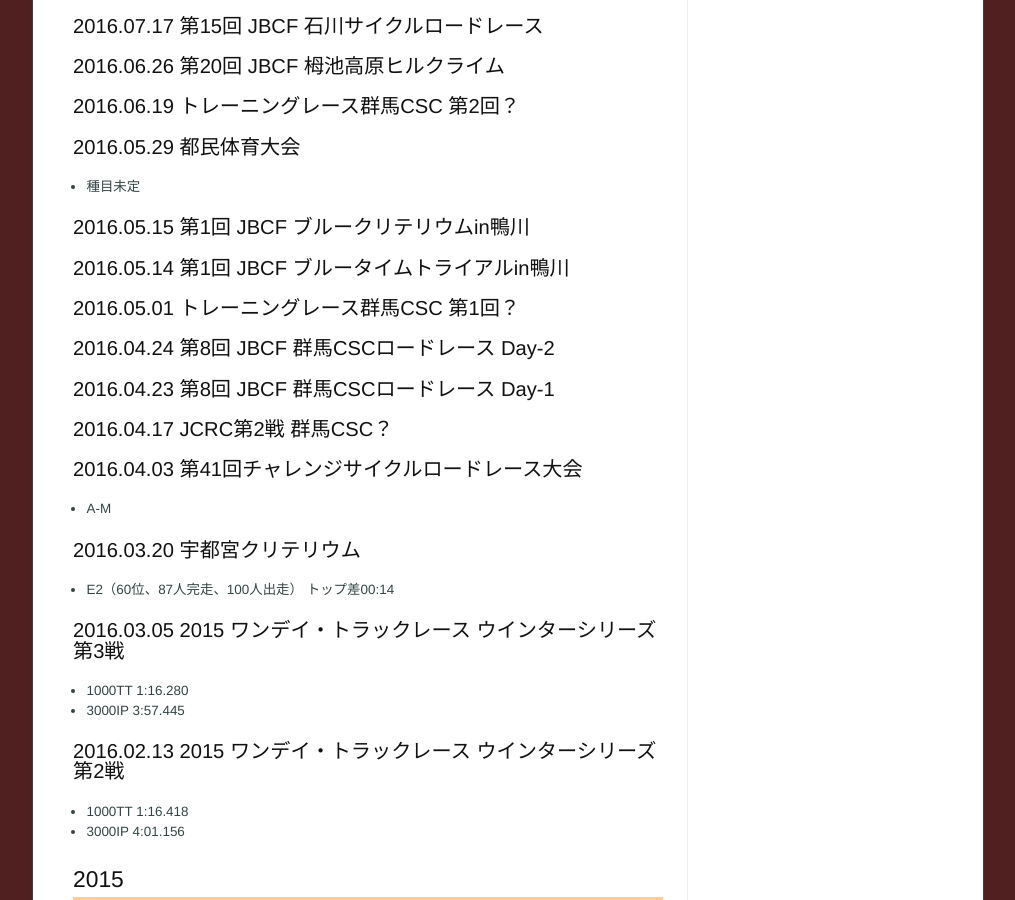
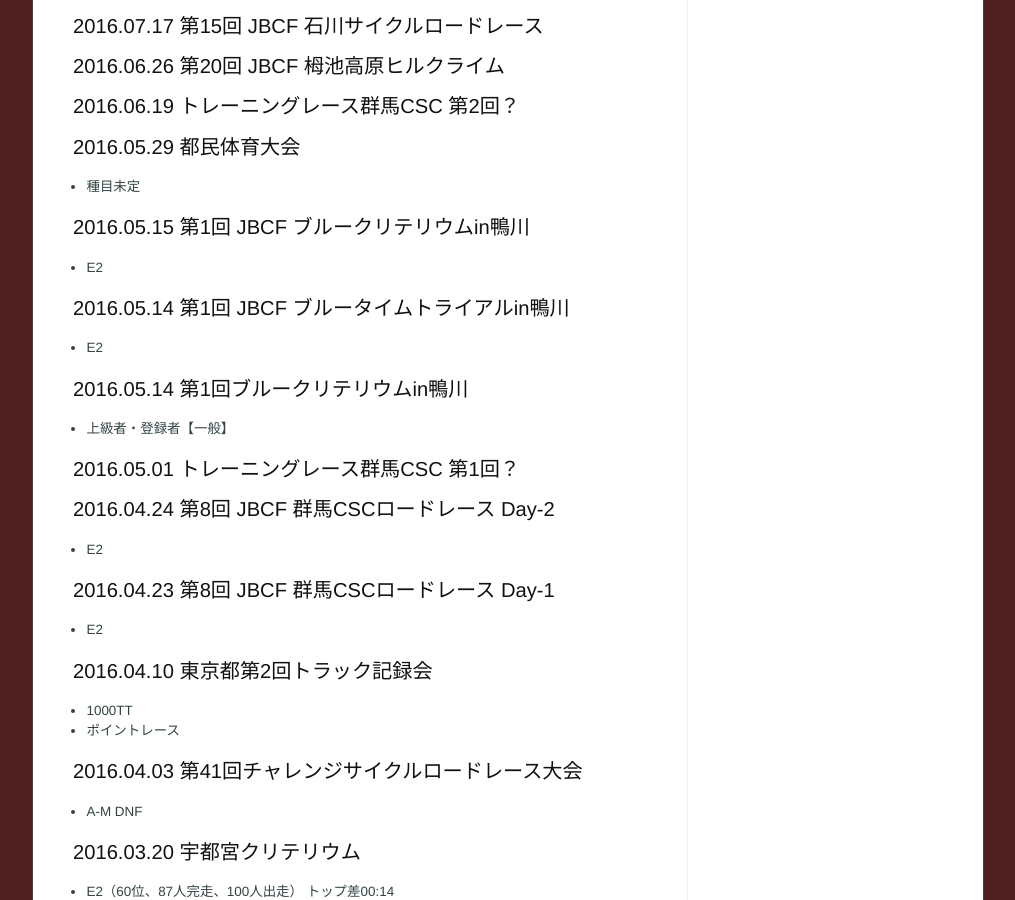
Before and after one commit to marucc/marucc.github.io, a Jekyll site: the page built from sports/results_bike.md, in a window 1280 px wide and 900 px high, scrolled down 841 px. Shown: the whole window, without its empty margins (133-1148 px from the left). Built offline with Jekyll 4.4.1, drawn with Linux system fonts in a browser that asks for light colours.

Commit message:
Published with https://stackedit.io/

```diff
--- a/sports/results_bike.md
+++ b/sports/results_bike.md
@@ -51,19 +51,28 @@ markdown: kramdown
 * 種目未定
 
 ### 2016.05.15 第1回 JBCF ブルークリテリウムin鴨川
+* E2
 
 ### 2016.05.14  第1回 JBCF ブルータイムトライアルin鴨川
+* E2
+
+### 2016.05.14 第1回ブルークリテリウムin鴨川
+* 上級者・登録者【一般】
 
 ### 2016.05.01 トレーニングレース群馬CSC 第1回？
 
 ### 2016.04.24  第8回 JBCF 群馬CSCロードレース Day-2
+* E2
 
 ### 2016.04.23  第8回 JBCF 群馬CSCロードレース Day-1
+* E2
 
-### 2016.04.17 JCRC第2戦 群馬CSC？
+### 2016.04.10 東京都第2回トラック記録会
+* 1000TT
+* ポイントレース
 
 ### 2016.04.03 第41回チャレンジサイクルロードレース大会
-* A-M
+* A-M DNF
 
 ### 2016.03.20 宇都宮クリテリウム
 * E2（60位、87人完走、100人出走） トップ差00:14
```
